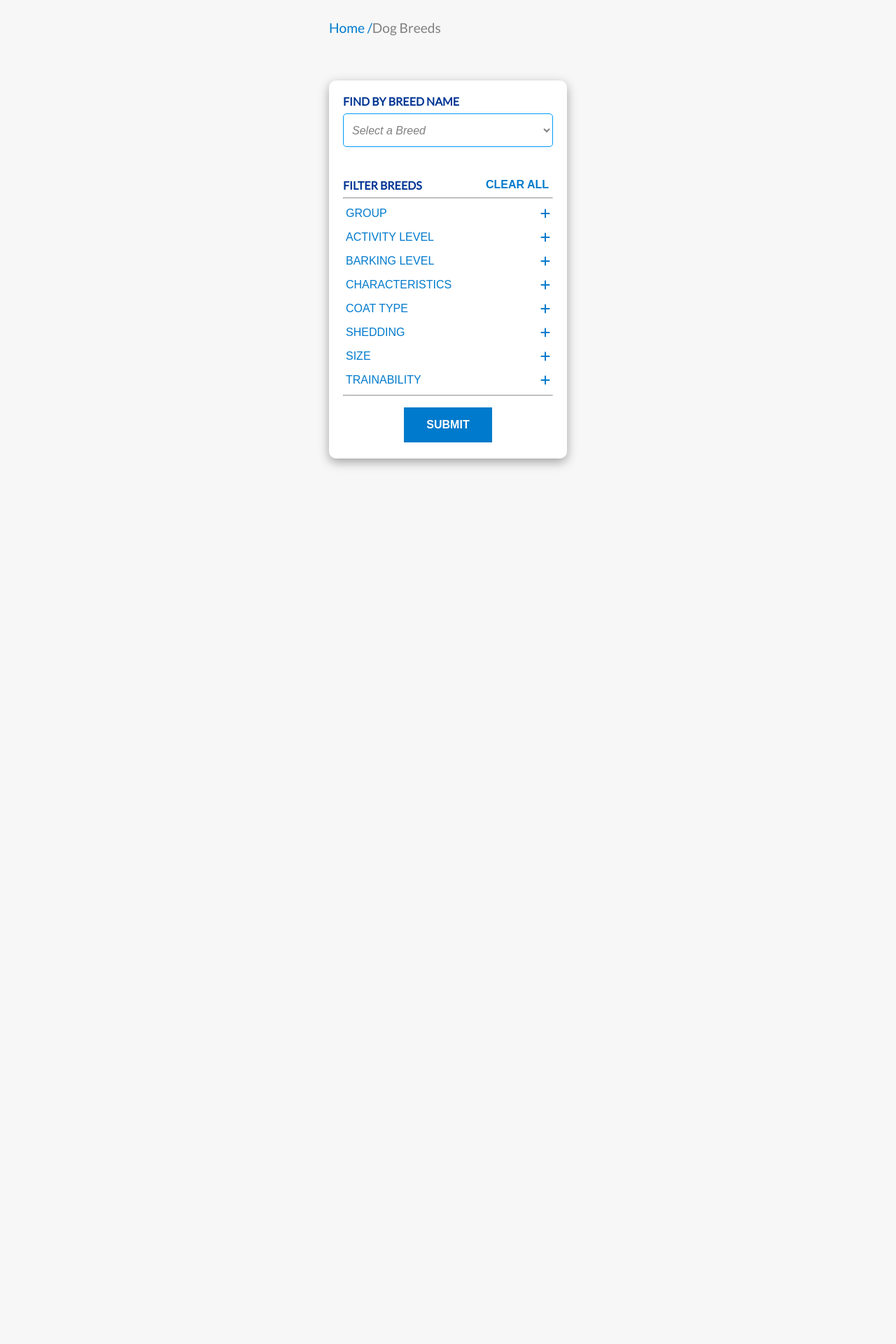
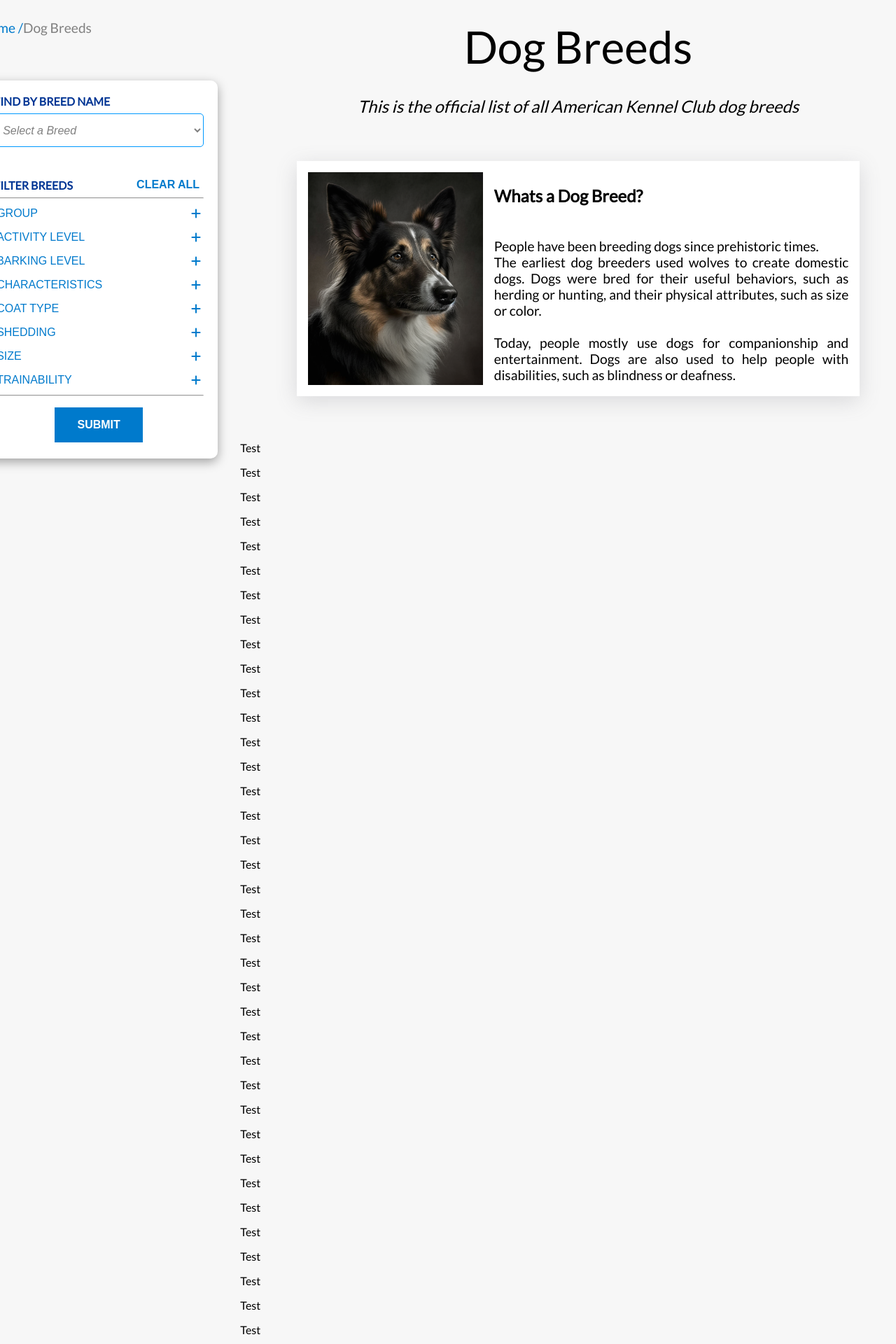
Before and after one commit to con-dog/dog-breeds-frontend-site, a React (Create React App) app: page / in a window 1280 px wide. Shown: the part 200-2120 px from the top of the page at 70% size. Before the commit the page ends 919 px from the top, so only its background shows below. Built offline with nearby package versions, Linux system fonts and the light colour scheme.

Commit message:
feat: Add Hero Section

```diff
--- a/src/components/Body/Main/Main.jsx
+++ b/src/components/Body/Main/Main.jsx
@@ -1,11 +1,121 @@
 import React from 'react';
-// import styled from 'styled-components';
-import { render } from '@testing-library/react';
+import styled from 'styled-components';
+import heroImage from './Hero.png';
+
+const MainDiv = styled.div`
+  width: 100%;
+`;
+
+const StyledH1 = styled.h1`
+  margin: 0 auto 2rem auto;
+  font-size: 4rem;
+  font-weight: 300;
+  text-align: center;
+`;
+
+const StyledH3 = styled.h3`
+  margin: 0 auto;
+  font-size: 1.5rem;
+  font-weight: 300;
+  font-style: italic;
+  text-align: center;
+`;
+
+const HeroDiv = styled.div`
+  background-color: #fff;
+  box-shadow: rgba(100, 100, 111, 0.2) 0px 7px 29px 0px;
+  display: flex;
+  gap: 1rem;
+  padding: 1rem;
+  margin: 4rem auto;
+  width: 80%;
+  height: 19rem;
+`;
+
+const HeroImage = styled.img`
+  width: 250px;
+  object-fit: cover;
+`;
+
+const HeroP = styled.p`
+  word-wrap: break-word;
+  text-align: justify;
+  text-justify: inter-word;
+  font-size: 1.2rem;
+  font-weight: 300;
+  width: 60ch;
+  & > h4 {
+    margin: 0;
+    font-size: 1.5rem;
+  }
+
+`;
 
 export default function Main() {
-  render(
-    <div>
-      {/* <Hero /> */}
-    </div>,
+  return (
+    <MainDiv>
+      <StyledH1>Dog Breeds</StyledH1>
+      <StyledH3>This is the official list of all American Kennel Club dog breeds</StyledH3>
+      <HeroDiv>
+        <HeroImage src={heroImage} alt="hero" />
+        <HeroP>
+          <h4>Whats a Dog Breed?</h4>
+          <br />
+          <br />
+          People have been breeding dogs since prehistoric times.
+          <br />
+          The earliest dog breeders used wolves to create domestic dogs.
+          Dogs were bred for their useful behaviors, such as herding or hunting,
+          and their physical attributes, such as size or color.
+          <br />
+          <br />
+          Today, people mostly use dogs for companionship and entertainment.
+          Dogs are also used to help people with disabilities, such as blindness or deafness.
+        </HeroP>
+      </HeroDiv>
+      <p>Test</p>
+      <p>Test</p>
+      <p>Test</p>
+      <p>Test</p>
+      <p>Test</p>
+      <p>Test</p>
+      <p>Test</p>
+      <p>Test</p>
+      <p>Test</p>
+      <p>Test</p>
+      <p>Test</p>
+      <p>Test</p>
+      <p>Test</p>
+      <p>Test</p>
+      <p>Test</p>
+      <p>Test</p>
+      <p>Test</p>
+      <p>Test</p>
+      <p>Test</p>
+      <p>Test</p>
+      <p>Test</p>
+      <p>Test</p>
+      <p>Test</p>
+      <p>Test</p>
+      <p>Test</p>
+      <p>Test</p>
+      <p>Test</p>
+      <p>Test</p>
+      <p>Test</p>
+      <p>Test</p>
+      <p>Test</p>
+      <p>Test</p>
+      <p>Test</p>
+      <p>Test</p>
+      <p>Test</p>
+      <p>Test</p>
+      <p>Test</p>
+      <p>Test</p>
+      <p>Test</p>
+      <p>Test</p>
+      <p>Test</p>
+      <p>Test</p>
+
+    </MainDiv>
   );
 }
```
Also changed, not shown: src/components/Body/Main/Hero.png (added).
